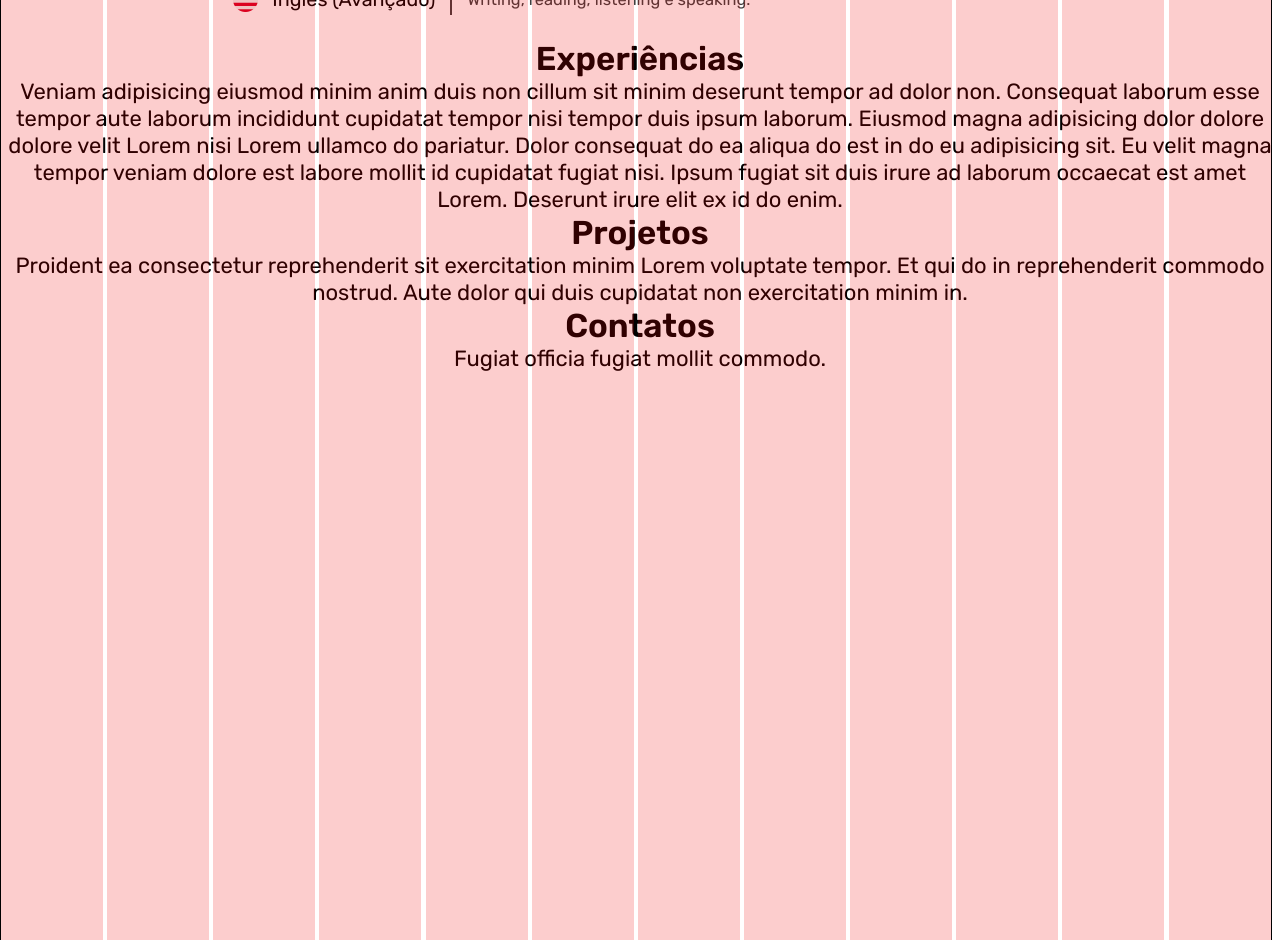
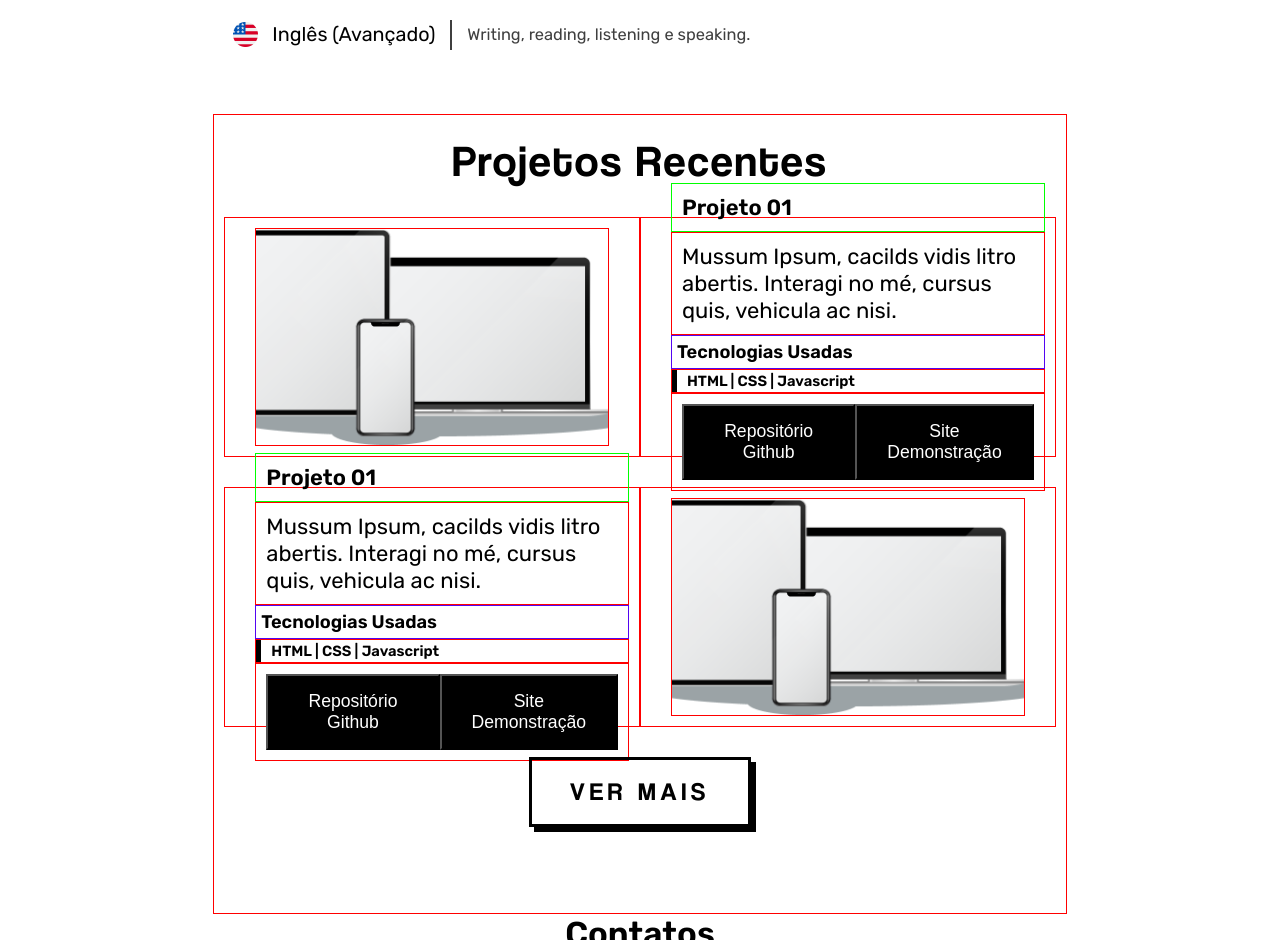
Before and after one commit to AndreMicael/Portfolio-Dev, a React (Create React App) app: page / in a window 1280 px wide. Shown: the part 1860-2800 px from the top of the page. Built offline with nearby package versions, Linux system fonts and the light colour scheme.

Commit message:
Dark Mode corrigido

```diff
--- a/package.json
+++ b/package.json
@@ -8,6 +8,7 @@
     "@testing-library/user-event": "^13.5.0",
     "bootstrap": "^5.3.0",
     "react": "^18.2.0",
+    "react-custom-scrollbars": "^4.2.1",
     "react-dom": "^18.2.0",
     "react-router-dom": "^6.12.1",
     "react-scripts": "5.0.1",
--- a/src/About-me/about.scss
+++ b/src/About-me/about.scss
@@ -62,6 +62,7 @@ $color-secondary-dark: rgb(37, 37, 37);
       font-family: $font-primary;
       letter-spacing: 0.1rem;
       font-weight: lighter;
+      margin-bottom: 25px;
     }
     p{
       font-size: 0.9rem;
@@ -90,6 +91,7 @@ $color-secondary-dark: rgb(37, 37, 37);
   h1{
     margin-top: 45px;
     text-align: left;
+    margin-bottom: 5px;
   }
 
 
--- a/src/App.js
+++ b/src/App.js
@@ -1,5 +1,5 @@
 
-import React, {useState} from 'react';
+import React from 'react';
 import './App.scss';
 import Home from './Home'
 import Navbar from './Navbar';
@@ -7,19 +7,16 @@ import About from './About-me';
 import Jobs from './Jobs';
 import Projects from './Projects'
 import Contacts from './Contacts'
-import LogoReactLight from './img/logo.svg'
-import LogoReactDark from './img/logo2.svg'
 import DarkMode from './Navbar/darkMode';
 import { useContext } from 'react';
 import { ThemeContext } from './Context/ThemeContext';
 
-import Grids from './assets/grids';
 
 
 
 function App() {
 
-  const {theme, toggleTheme,toggleLogo,logoToggle} = useContext(ThemeContext)
+  const {logoToggle} = useContext(ThemeContext)
   document.title = 'Página Inicial | Portfólio André Sampaio';
 
 
@@ -27,8 +24,7 @@ function App() {
 
     <div className="App">
 
-
-      <Grids> </Grids>
+      {/* <Grids> </Grids>    */}
     <div>
 
 
@@ -40,10 +36,10 @@ function App() {
 
       </Home>
       <About> </About>
-      <Jobs>  </Jobs>
+
       <Projects> </Projects>
       <Contacts> </Contacts>
-
+      <Jobs>  </Jobs>
 
 
       </div>
--- a/src/App.scss
+++ b/src/App.scss
@@ -15,8 +15,28 @@ $color-secondary-dark: rgb(37, 37, 37);
   font-style: normal;
 }
 
+/* Estilizando a scrollbar */
+::-webkit-scrollbar {
+  width: 10px; /* Largura da scrollbar */
+  position: absolute;
+  right: 50px;
+}
+
+/* Estilizando o thumb da scrollbar */
+::-webkit-scrollbar-thumb {
+  background-color: rgb(0, 0, 0); /* Cor do thumb */
+  border-radius: 5px; /* Borda arredondada do thumb */
+}
+
+/* Estilizando o thumb da scrollbar quando hover */
+::-webkit-scrollbar-thumb:hover {
+  background-color: #555; /* Cor do thumb em hover */
+}
+
+
 body{
   font-family: $font-secondary;
+
 
 
 }
@@ -78,6 +98,10 @@ body{
       color: #fff;
       transition: background-color 0.5s ease;
 
+
+
+
+
         li {
           filter: invert(1);
         }
@@ -128,7 +152,6 @@ body{
           filter: invert(1);
           content: "";
           width: 0px;
-
           height: 0px;
           position: absolute;
           border-left: 10px solid transparent;
@@ -166,7 +189,12 @@ body{
         display: flex;
         flex-direction: row;
 
+
     }
+
+
+
+
 
 
 }
--- a/src/Home/Home.scss
+++ b/src/Home/Home.scss
@@ -18,6 +18,7 @@
     flex-direction: row;
     justify-content: center;
     width: 100vw;
+
 
     height: 60vh;
 
--- a/src/Home/index.js
+++ b/src/Home/index.js
@@ -1,4 +1,4 @@
-import React, { useEffect } from 'react';
+import React from 'react';
 import './Home.scss';
 import Balloons from './Balloons';
 import GitHub from '../img/github.png';
--- a/src/Navbar/darkMode.js
+++ b/src/Navbar/darkMode.js
@@ -1,6 +1,6 @@
 import React from 'react';
 import './darkMode.scss'
-import { useState } from 'react';
+import { useState, useEffect } from 'react';
 import Sun from '../img/sun.png';
 import Moon from '../img/moon.png';
 import { useContext } from 'react';
@@ -10,22 +10,32 @@ import { ThemeContext } from '../Context/ThemeContext';
 function DarkMode(props) {
 
     const [circleToggle, setcircleToggle] = useState('0');
-    const [circleIcon, setCircleIcon] = useState (Sun);
+
     const {theme, toggleTheme,toggleLogo} = useContext(ThemeContext);
+
+
 
 
     const handleClick = () => {
         setcircleToggle(!circleToggle);
-        setCircleIcon(Moon);
         toggleTheme();
         toggleLogo();
 
       };
 
       const containerStyle = {
-        transform: circleToggle ? 'translateX(1%)' : 'translateX(115%)',
+        transform: circleToggle ? 'translateX(1%)' : 'translateX(112%)',
       };
 
+      const [icon,setIcon] = useState(Sun);
+      useEffect((icon) => {
+
+        if (icon === Sun) {
+          setIcon(Moon);
+        } else {
+          setIcon(Sun);
+        }
+      }, [theme]);
 
 
 
@@ -34,7 +44,7 @@ function DarkMode(props) {
         <div className='button--container' >
             <div className='button--border' >
             <div className='button--circle' style={containerStyle} onClick={handleClick}>{props.children}
-                <img src={circleIcon} alt="icon-darkmode"/>
+                <img src={icon} alt="icon-darkmode"/>
             </div>
             </div>
         </div>
--- a/src/Navbar/darkMode.scss
+++ b/src/Navbar/darkMode.scss
@@ -11,6 +11,8 @@
     border-radius: 20px;
     display: flex;
     flex-direction: row;
+    padding: 1px 2px 3px 2px;
+
 
 }
 
@@ -34,6 +36,8 @@
     display: flex;
     justify-content: center;
 
+
+
     img{
         width: 70%;
         object-fit: contain;
--- a/src/Projects/index.js
+++ b/src/Projects/index.js
@@ -1,14 +1,50 @@
 import React from 'react';
 import './projects.scss'
+import Botao from '../assets/button'
+import Mockup from '../img/telas.png'
 
 function Projects() {
     return (
 
         <section className='projects--container'>
 
-            <h1> Projetos </h1>
-            <p>Proident ea consectetur reprehenderit sit exercitation minim Lorem voluptate tempor. Et qui do in reprehenderit commodo nostrud. Aute dolor qui duis cupidatat non exercitation minim in.</p>
+            <h1> Projetos Recentes </h1>
 
+           <div className='container'>    {/* add row */}
+            <div className='mockup--side'>  <img src={Mockup} alt="Projeto 01"/> </div>
+            <div className='info--side'>
+
+            <h4> Projeto 01 </h4>
+            <p> Mussum Ipsum, cacilds vidis litro abertis. Interagi no mé, cursus quis, vehicula ac nisi.</p>
+            <h5> Tecnologias Usadas</h5>
+            <h6> <div/> HTML | CSS | Javascript</h6>
+
+            <div className='buttons'>
+                    <button> Repositório Github </button>
+                    <button> Site Demonstração </button>
+                </div>
+
+
+            </div>
+            </div>
+
+            <div className='container row' >    {/* add row */}
+            <div className='mockup--side'>  <img src={Mockup} alt="Projeto 01"/> </div>
+            <div className='info--side'>
+
+            <h4> Projeto 01 </h4>
+            <p> Mussum Ipsum, cacilds vidis litro abertis. Interagi no mé, cursus quis, vehicula ac nisi.</p>
+            <h5> Tecnologias Usadas</h5>
+            <h6><div/> HTML | CSS | Javascript</h6>
+
+                <div className='buttons'>
+                    <button> Repositório Github </button>
+                    <button> Site Demonstração </button>
+                </div>
+
+            </div>
+            </div>
+                <Botao>Ver Mais</Botao>
         </section>
 
     );
--- a/src/Projects/projects.scss
+++ b/src/Projects/projects.scss
@@ -16,6 +16,115 @@ $color-secondary-dark: rgb(37, 37, 37);
 }
 
 .projects--container {
+  border: 1px solid red;
+  width: 66.67vw;
+  margin: 0 auto;
+  margin-top: 40px;
+  height: 100vh;
+  padding: 10px;
+  display: flex;
+  flex-direction: column;
+  justify-content: flex-start;
+
+  h1 {
+    font-family: $font-primary;
+    letter-spacing: 0.1rem;
+    font-size: 2rem;
+    font-weight: 400;
+    padding: 10px;
+    margin-bottom: 20px;
+
+  }
+
+  .container {
+
+    display: flex;
+    height: 30vh;
+    justify-content: center;
+    margin-bottom: 30px;
+
+
+
+    .mockup--side {
+      width: 50%;
+      border: 1px solid red;
+      margin: 0 auto;
+      padding: 10px;
+      display: flex;
+      flex-direction: row;
+      justify-content: center;
+
+      img {
+        width: 90%;
+        object-fit: cover;
+        border: 1px solid red;
+
+      }
+    }
+    .info--side {
+      width: 50%;
+      border: 1px solid red;
+      text-align: left;
+      padding: 20px 10px 20px 30px;
+      display: flex;
+      flex-direction: column;
+      justify-content: center;
+
+      h4 {
+        border: 1px solid lime;
+        padding: 10px;
+      }
+      p{
+        border: 1px solid red;
+        padding: 10px;
+      }
+      h5 {
+        border: 1px solid rgb(84, 5, 241);
+        padding: 5px;
+      }
+      h6 {
+        border: 1px solid red;
+        height: 35px;
+        display: flex;
+        line-height: 150%;
+
+        div {
+          background-color: black;
+          width: 5px;
+          height: 100%;
+          margin-right: 10px;
+        }
+      }
+
+      .buttons {
+        padding: 10px;
+        border: 1px solid red;
+        display: flex;
+        flex-direction: row;
+        justify-content: space-around;
+
+        button {
+          background-color: #000;
+          color: #fff ;
+          padding: 10px;
+          font-size: 0.8rem;
+          padding: 15px 30px 15px 30px;
+        }
+
+        button:hover {
+          background-color: transparent;
+          color: #000 ;
+          box-shadow: inset 0 0 0 2px black;
+
+        }
+      }
+
+    }
+  }
 
 
 }
+
+.row {
+  flex-direction: row-reverse;
+}
```
Also changed, not shown: src/img/telas.png (added), 1 other file (tests, documents, lock files or other folders).
